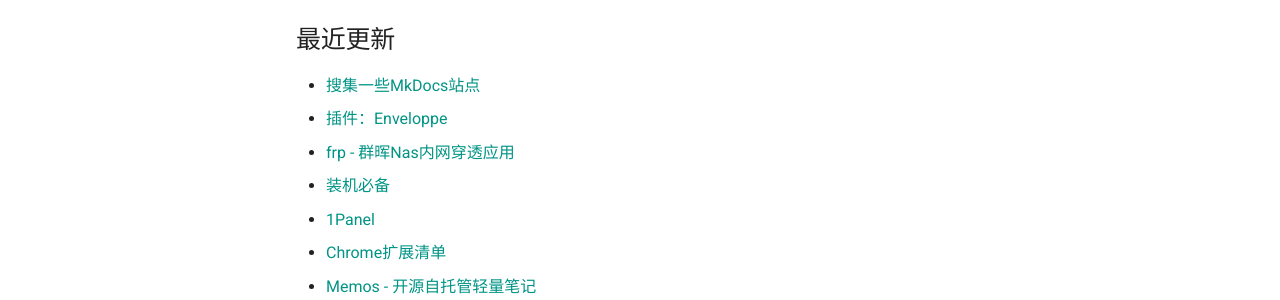
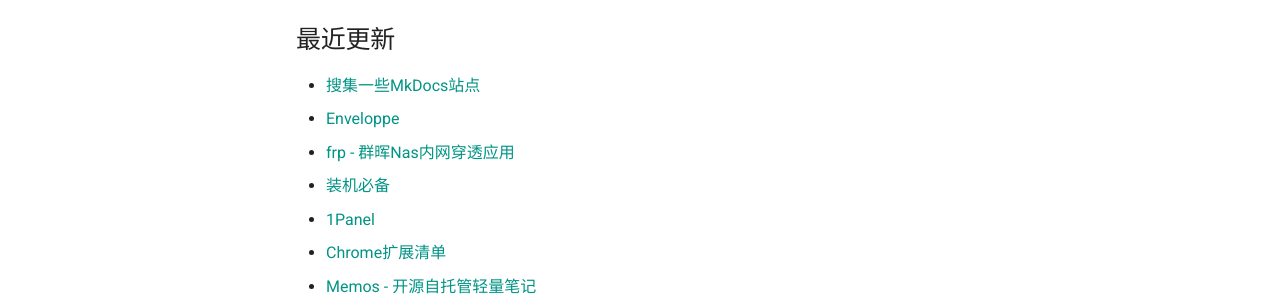
Before and after one commit to mlosun/My_Garden, an MkDocs documentation site: the page built from docs/index.md, in a window 1280 px wide and 900 px high, scrolled down 580 px. Shown: the part 411-711 px from the top of the window. Built offline with MkDocs 1.6.1 and Material for MkDocs 9.7.7, drawn with Linux system fonts in a browser that asks for light colours; comment, search, counter and statistics services are not loaded.

Commit message:
PUSH NOTE : index.md

```diff
--- a/docs/index.md
+++ b/docs/index.md
@@ -34,7 +34,7 @@
 ## 最近更新
 
 - [搜集一些MkDocs站点](./notes/%E6%90%9C%E9%9B%86%E4%B8%80%E4%BA%9BMkDocs%E7%AB%99%E7%82%B9.md)
-- [插件：Enveloppe](./obsidian/%E6%8F%92%E4%BB%B6%EF%BC%9AEnveloppe.md)
+- [Enveloppe](./obsidian/plugins/Enveloppe.md)
 - [frp - 群晖Nas内网穿透应用](./apps/frp%20-%20%E7%BE%A4%E6%99%96Nas%E5%86%85%E7%BD%91%E7%A9%BF%E9%80%8F%E5%BA%94%E7%94%A8.md)
 - [装机必备](./apps/%E8%A3%85%E6%9C%BA%E5%BF%85%E5%A4%87.md)
 - [1Panel](./apps/1Panel.md)
```
